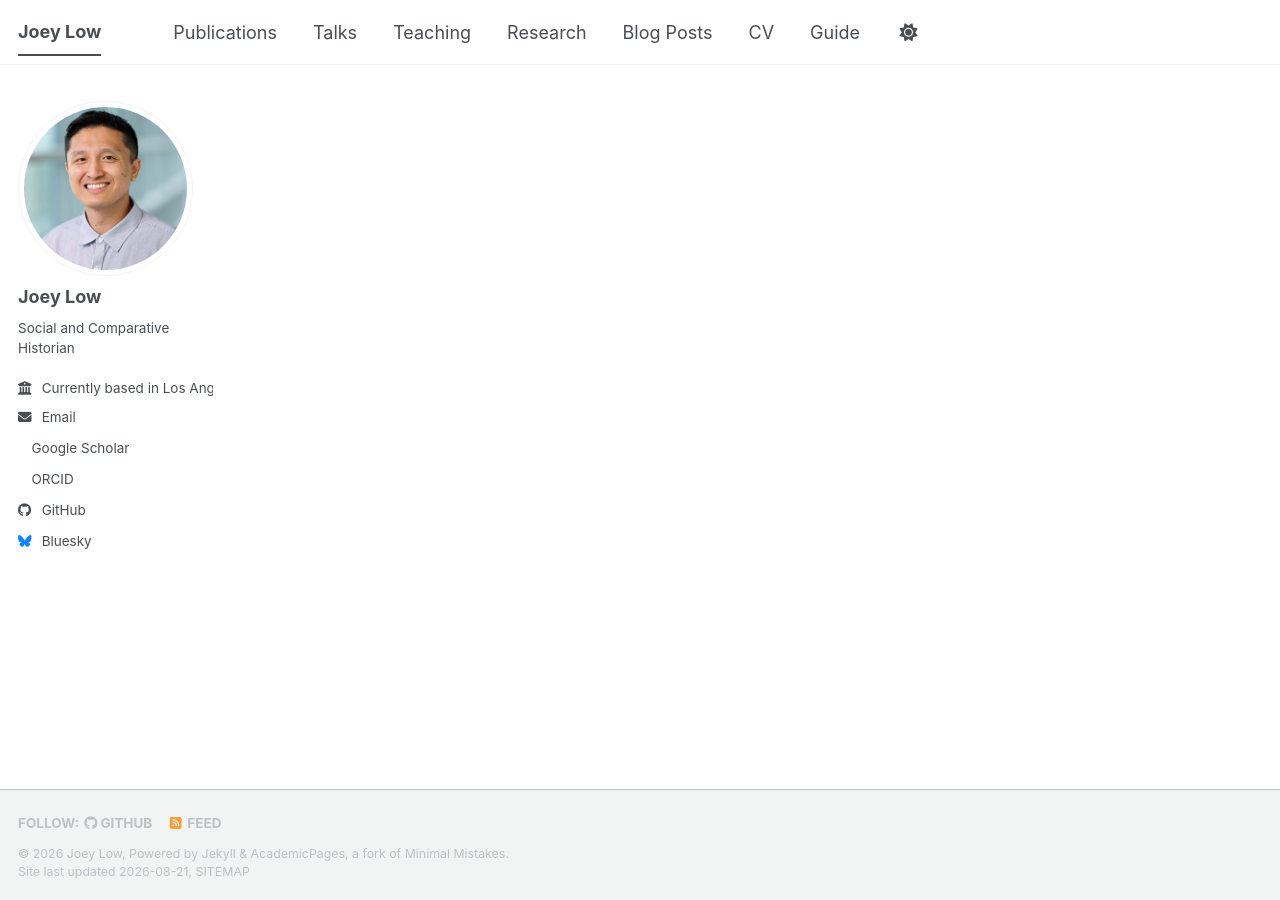
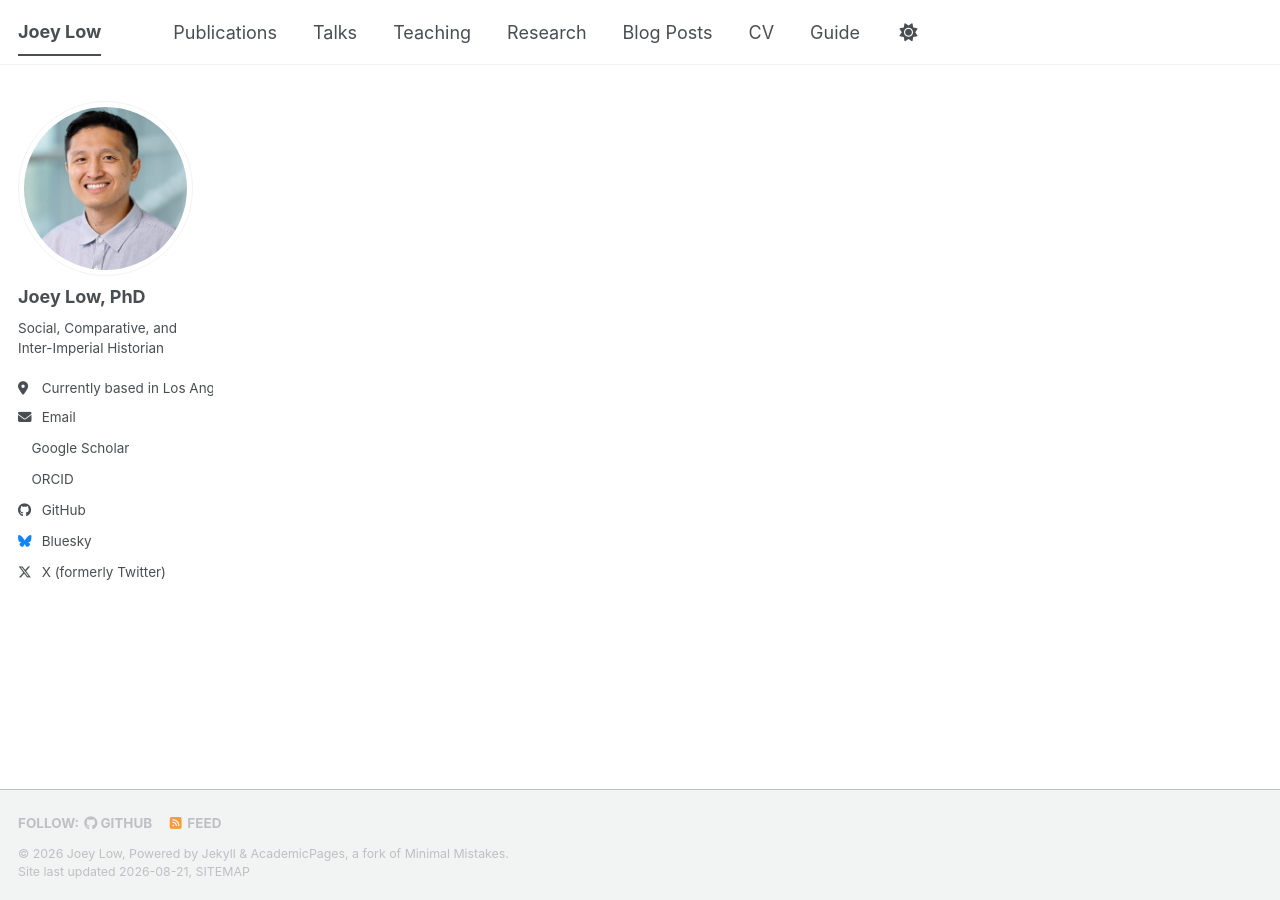
Before and after one commit to joeylow21/joeylow21.github.io, a Jekyll site: the page built from _pages/about.md, in a window 1280 px wide. Built offline with Jekyll 4.4.1, drawn with Linux system fonts in a browser that asks for light colours; a style sheet for code colours, icons or effects is not loaded.

Commit message:
Update _config.yml

```diff
--- a/_config.yml
+++ b/_config.yml
@@ -24,11 +24,11 @@ repository               : "joeylow21.github.io"
 author:
   # Biographic information
   avatar           : "acad headshot.jpg"
-  name             : "Joey Low"
+  name             : "Joey Low, PhD"
   pronouns         : # example: "she/her"
-  bio              : "Social and Comparative Historian"
-  location         :
-  employer         : "Currently based in Los Angeles, CA."
+  bio              : "Social, Comparative, and Inter-Imperial Historian"
+  location         : "Currently based in Los Angeles, CA."
+  employer         :
   uri              : # URL
   email            : "joeylow21@gmail.com"
   backup email     : "joeylow21@csu.fullerton.edu"
@@ -75,7 +75,7 @@ author:
   steam            : # Username
   telegram         : # URL
   tumblr           : # Username
-  twitter          : # "joeylow_XXI"
+  twitter          : "joeylow_XXI"
   vine             : # Username
   weibo            : # Username
   wikipedia        : # Username
```
